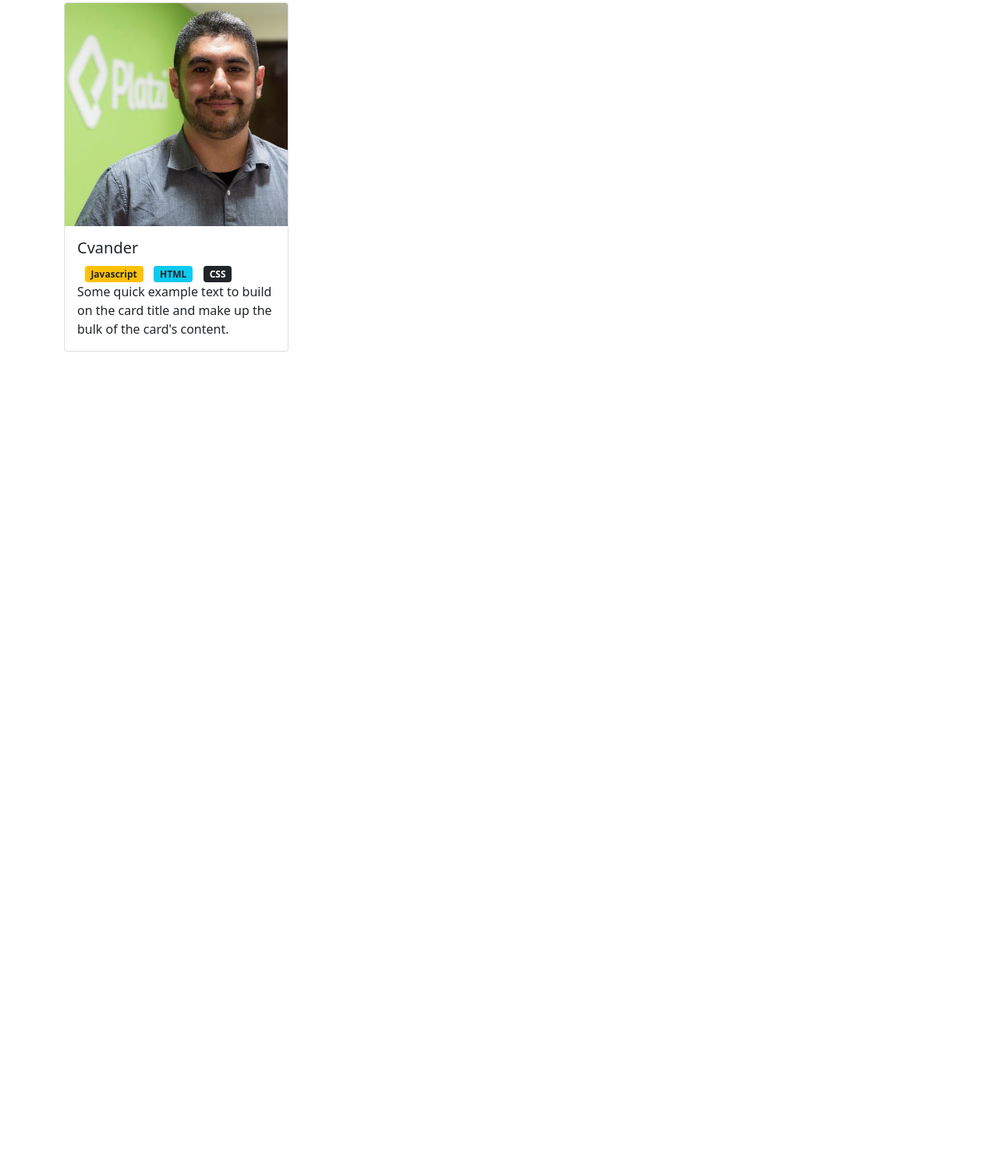
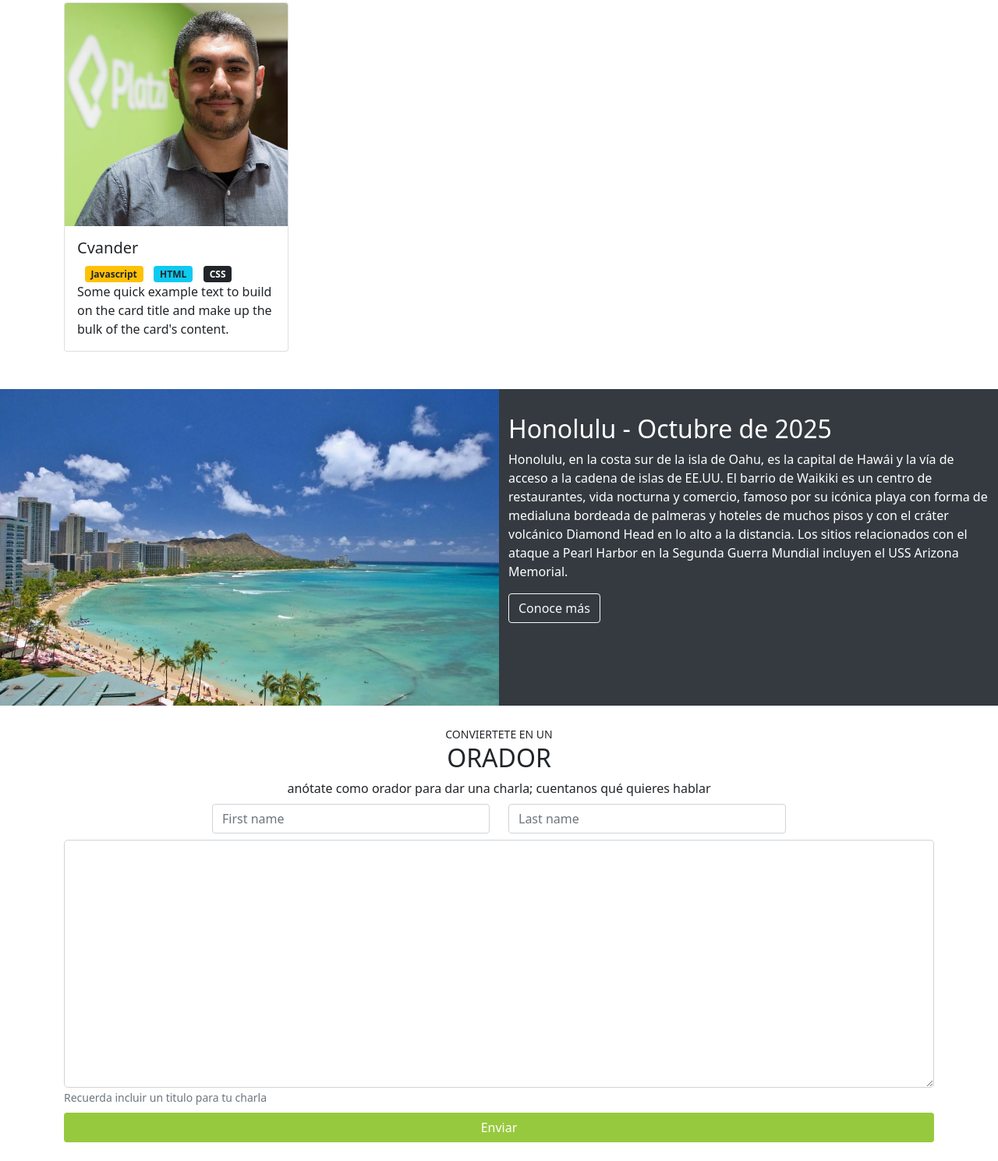
Before and after one commit to Boris-Murillo/HawaiiConf, a plain HTML site: page index.html in a window 1280 px wide. Shown: the part 1132-2621 px from the top of the page at 78% size. Before the commit the page ends 1631 px from the top, so only its background shows below. Drawn offline with nearby package versions, Linux system fonts and the light colour scheme.

Commit message:
agregado formulario

```diff
--- a/CSS/styles.css
+++ b/CSS/styles.css
@@ -36,3 +36,12 @@
 .badge{
     margin-left: 0.6rem;
 }
+
+#place-time img{
+    max-width: 100%;
+}
+
+#place-time{
+    background-color: #343A40;
+    color: white;
+}
--- a/index.html
+++ b/index.html
@@ -106,6 +106,67 @@
         </div>
       </div>
     </section>
+
+    <section id="place-time">
+      <div class="container-fluid">
+        <div class="row">
+          <div class="col-12 col-lg-6 ps-0 pe-0">
+            <img src="./imagenes/honolulu.jpg" alt="isla honolulu">
+          </div>
+          <div class="col-12 col-lg-6 pb-4 pt-4">
+            <h2 class="mt-2">
+              Honolulu - Octubre de 2025
+            </h2>
+            <p>
+              Honolulu, en la costa sur de la isla de Oahu, es la capital de Hawái y la vía de acceso a la cadena de islas de EE.UU. El barrio de Waikiki es un centro de restaurantes, vida nocturna y comercio, famoso por su icónica playa con forma de medialuna bordeada de palmeras y hoteles de muchos pisos y con el cráter volcánico Diamond Head en lo alto a la distancia. Los sitios relacionados con el ataque a Pearl Harbor en la Segunda Guerra Mundial incluyen el USS Arizona Memorial.
+            </p>
+            <a class="btn btn-outline-light" href="https://es.wikipedia.org/wiki/Honolulu">Conoce más</a>
+          </div>
+        </div>
+      </div>
+    </section>
+
+    <section id="conviertete-en-orador" class="pt-4 pb-4">
+      <div class="container">
+        <div class="row">
+          <div class="col text-uppercase text-center">
+            <small> Conviertete en un </small>
+            <h2>Orador</h2>
+          </div>
+        </div>
+        <div class="row">
+          <div class="col text-center">
+            anótate como orador para dar una charla; cuentanos qué quieres hablar
+          </div>
+        </div>
+        <div class="row">
+          <div class="col col-md-10 offset-md-1 col-lg-8 offset-lg-2 pt-2">
+            <div class="row">
+              <div class="col-12 col-md-6 mb-2">
+                <input type="text" class="form-control" placeholder="First name" aria-label="First name">
+              </div>
+              <div class="col-12 col-md-6 mb-2">
+                <input type="text" class="form-control" placeholder="Last name" aria-label="Last name">
+              </div>
+            </div>
+          </div>
+        </div>
+        <div class="row">
+          <div class="col">
+            <textarea name="text" class="form-control form-control-lg" cols="30" rows="10"></textarea>
+            <small class="form-text text-muted">
+              Recuerda incluir un titulo para tu charla
+            </small>
+          </div>
+        </div>
+        <div class="row">
+            <div class="col d-grid ">
+              <button type="button" class="btn btn-platzi mt-2">Enviar</button>
+            </div>
+         </div>
+      </div>
+    </section>
+
     <script src="https://cdn.jsdelivr.net/npm/bootstrap@5.0.0-beta3/dist/js/bootstrap.bundle.min.js" integrity="sha384-JEW9xMcG8R+pH31jmWH6WWP0WintQrMb4s7ZOdauHnUtxwoG2vI5DkLtS3qm9Ekf" crossorigin="anonymous"></script>
   </body>
 </html>
```
